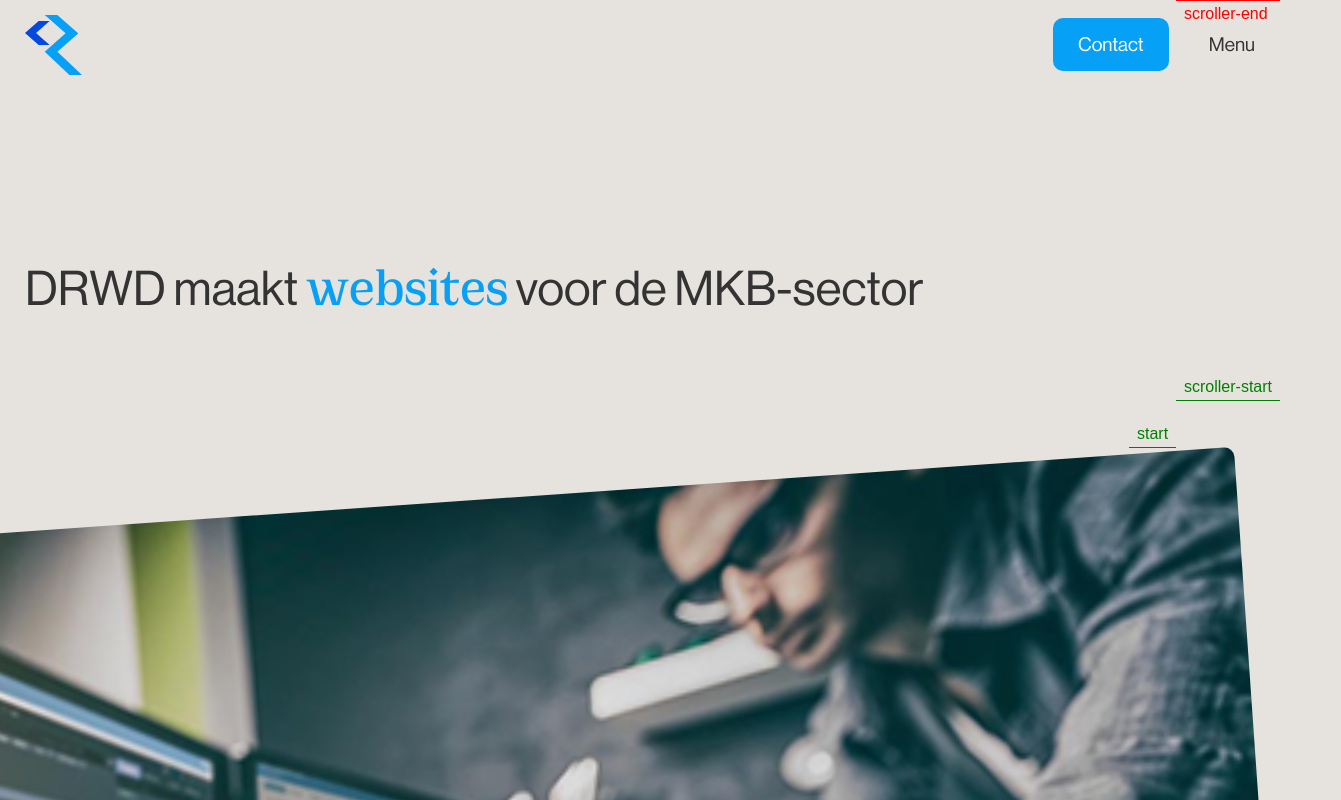
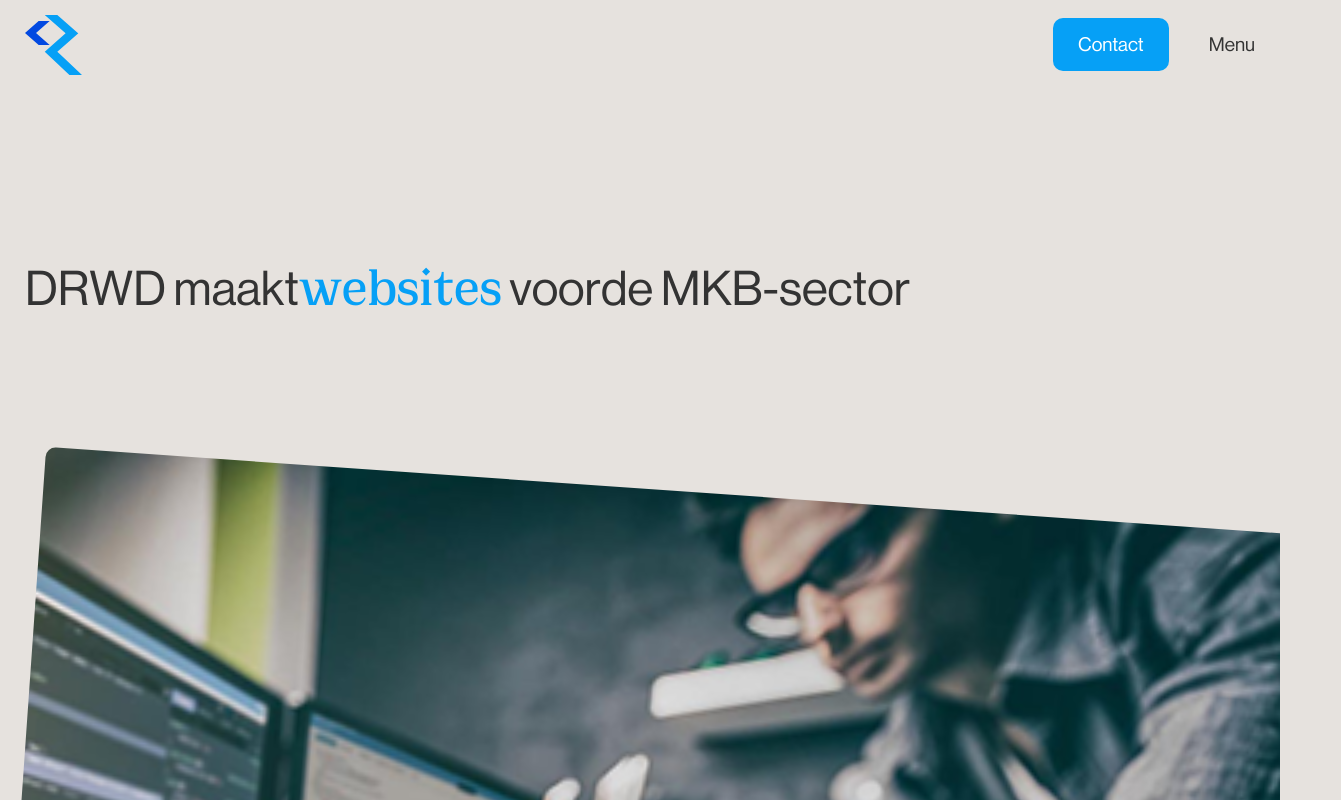
Before and after one commit to Max7oo/drwd_2024, a React (Vite) app: page / in a window 1280 px wide. Shown: the top 800 px of the page, 1341 px wide, since content can reach past the window. Built offline with nearby package versions, Linux system fonts and the light colour scheme.

Commit message:
working on animations

```diff
--- a/package.json
+++ b/package.json
@@ -13,7 +13,8 @@
     "gsap": "^3.12.3",
     "react": "^18.2.0",
     "react-dom": "^18.2.0",
-    "react-router-dom": "^6.20.1"
+    "react-router-dom": "^6.20.1",
+    "split-type": "^0.3.4"
   },
   "devDependencies": {
     "@types/react": "^18.2.37",
--- a/src/assets/components/hero/Hero.css
+++ b/src/assets/components/hero/Hero.css
@@ -46,3 +46,7 @@
 
   color: var(--text-white);
 }
+
+#test {
+  height: 1000px;
+}
--- a/src/assets/components/hero/Hero.jsx
+++ b/src/assets/components/hero/Hero.jsx
@@ -1,40 +1,70 @@
 import { useLayoutEffect, useRef } from "react";
 import "./Hero.css";
 
-import { gsap } from "gsap";
+import { gsap, Power1, Power4 } from "gsap";
+import SplitType from "split-type";
 import { ScrollTrigger } from "gsap/ScrollTrigger";
 
 function Hero() {
   const context = useRef(null);
   const image = useRef(null);
+  const background = useRef(null);
 
   gsap.registerPlugin(ScrollTrigger);
 
   useLayoutEffect(() => {
+    const ourText = new SplitType("h1", { types: "chars" });
+    const chars = ourText.chars;
+
     let ctx = gsap.context(() => {
+      const tl = gsap.timeline({ defaults: { duration: 1 } });
+      tl.add("image");
+      tl.fromTo(
+        image.current,
+        { y: "100%" },
+        { y: "0%", ease: Power1.easeInOut },
+        "image"
+      );
+      tl.fromTo(
+        background.current,
+        { y: "100%" },
+        { y: "0%", ease: Power1.easeInOut },
+        "image"
+      );
+      tl.fromTo(
+        chars,
+        {
+          y: 100,
+          opacity: 0,
+        },
+        {
+          y: 0,
+          opacity: 1,
+          stagger: 0.05,
+          duration: 1.5,
+          ease: Power4.easeOut,
+        }
+      );
       gsap.to("#hero__image", {
         scrollTrigger: {
           trigger: "#hero__image",
-          start: "top center",
-          end: "center top",
+          start: "-100% center",
+          end: "-50% top",
           scrub: true,
-          markers: true,
+          // markers: true,
         },
-        rotation: 8,
-        // // transformOrigin: "left 50%",
+        rotation: 4,
       });
-      // gsap.to("#hero__description__bg", {
-      //   scrollTrigger: {
-      //     trigger: "#hero__description__bg",
-      //     start: "top bottom",
-      //     end: "bottom bottom",
-      //     scrub: true,
-      //     markers: true,
-      //   },
-      //   lineHeight: 1.5,
-      //   visibility: "visible",
-      //   opacity: 1,
-      // });
+      gsap.to("#hero__description__bg", {
+        scrollTrigger: {
+          trigger: "#hero__description__bg",
+          start: "-100% center",
+          end: "-50% top",
+          scrub: true,
+          // markers: true,
+        },
+        rotation: -4,
+      });
     }, context);
 
     return () => ctx.revert();
@@ -43,12 +73,16 @@
   return (
     <div ref={context}>
       <section id="hero__title">
-        <h1>
-          DRWD maakt <span>websites</span> voor de MKB-sector
+        <h1 id="title">
+          <span>DRWD maakt&nbsp;</span>
+          <span>
+            <span className="highlight">websites</span>&nbsp;voor&nbsp;
+          </span>
+          <span>de MKB-sector</span>
         </h1>
       </section>
       <div id="hero__image" ref={image} />
-      <section id="hero__description__bg" />
+      <section id="hero__description__bg" ref={background} />
       <section id="hero__description">
         <b>
           Met een website van drwd legt u de essentie van uw bedrijf vast in een
@@ -63,6 +97,7 @@
           Laten we daarom snel contact met elkaar opnemen.
         </p>
       </section>
+      <section id="test" />
     </div>
   );
 }
--- a/src/assets/components/navbar/NavBar.css
+++ b/src/assets/components/navbar/NavBar.css
@@ -1,9 +1,8 @@
 nav {
+  position: relative;
   display: flex;
   justify-content: space-between;
   align-items: center;
-
-    position: relative;
 
   padding: var(--mini-padding) var(--small-padding);
 }
--- a/src/assets/components/navbar/NavBar.jsx
+++ b/src/assets/components/navbar/NavBar.jsx
@@ -1,17 +1,53 @@
-import logo from "../../images/icon.svg"
+import { useLayoutEffect, useRef } from "react";
+import { gsap, Power1 } from "gsap";
+import { ScrollTrigger } from "gsap/ScrollTrigger";
 
-import "./NavBar.css"
+import "./NavBar.css";
+import logo from "../../images/icon.svg";
 
 function NavBar() {
-    return (
-        <nav>
-            <img src={logo} alt="De Ruiter Webdevelopment Logo" />
-            <div>
-                <button>Contact</button>
-                <button className="secondary">Menu</button>
-            </div>
-        </nav>
-    )
+  const context = useRef(null);
+  const nav = useRef(null);
+
+  gsap.registerPlugin(ScrollTrigger);
+
+  useLayoutEffect(() => {
+    let ctx = gsap.context(() => {
+      const tl = gsap.timeline({ defaults: { duration: 1 } });
+      tl.fromTo(
+        nav.current,
+        { y: "-100%" },
+        { y: "0%", ease: Power1.easeInOut }
+      );
+      //   gsap.to("#nav", {
+      //     scrollTrigger: {
+      //       trigger: "#nav",
+      //       start: "200% top",
+      //       //   end: "200% top",
+      //       //   scrub: true,
+      //       markers: true,
+      //     },
+      //     // top: 0,
+      //     position: "fixed",
+      //     backgroundColor: "var(--text-white)",
+      //   });
+    }, context);
+
+    return () => ctx.revert();
+  }, []);
+  return (
+    <div ref={context}>
+      <nav id="nav" ref={nav}>
+        <img src={logo} alt="De Ruiter Webdevelopment Logo" />
+        <div>
+          <button className="primary">Contact</button>
+          <button className="secondary">
+            <p>Menu</p>
+          </button>
+        </div>
+      </nav>
+    </div>
+  );
 }
 
 export default NavBar;
--- a/src/index.css
+++ b/src/index.css
@@ -32,6 +32,7 @@
   font: inherit;
   vertical-align: baseline;
   max-width: 100%;
+  position: relative;
   overflow-x: hidden;
 }
 
@@ -71,6 +72,9 @@
 }
 
 h1 span {
+  clip-path: polygon(0 0, 100% 0, 100% 100%, 0% 100%);
+}
+h1 span.highlight {
   font-family: "PP Cirka", Inter, system-ui, Avenir, Helvetica, Arial,
     sans-serif;
   font-weight: bold;
@@ -104,6 +108,18 @@
   background-color: var(--highlight);
   border: 0;
   border-radius: var(--radius);
+
+  transition: transform 330ms ease-in-out;
+}
+
+button.primary:hover {
+  cursor: pointer;
+
+  color: var(--text-black);
+  background-color: var(--active);
+
+  transform: rotate(4deg);
+  transition: transform 330ms ease-in-out;
 }
 
 button:last-child {
@@ -112,12 +128,37 @@
 
 button.secondary {
   color: var(--text-black);
+  background-color: transparent;
+}
 
-  background-color: transparent;
+button.secondary p {
+  margin: 0;
+  position: relative;
+}
+
+button.secondary:hover {
+  cursor: pointer;
+}
+
+button.secondary p:after {
+  content: "";
+  position: absolute;
+  width: 100%;
+  transform: scaleX(0);
+  height: 2px;
+  bottom: 0;
+  left: 0;
+  background-color: var(--active);
+  transform-origin: bottom right;
+  transition: transform 0.25s ease-out;
+}
+
+button.secondary:hover p:after {
+  transform: scaleX(1);
+  transform-origin: bottom left;
 }
 
 button.tertiary {
   color: var(--text-black);
-
   background-color: var(--text-white);
 }
```
Also changed, not shown: src/layout/MainLayOut.jsx (+7 -7 lines), 1 other file (tests, documents, lock files or other folders). Lines whose indentation alone changed are shown as unchanged.
